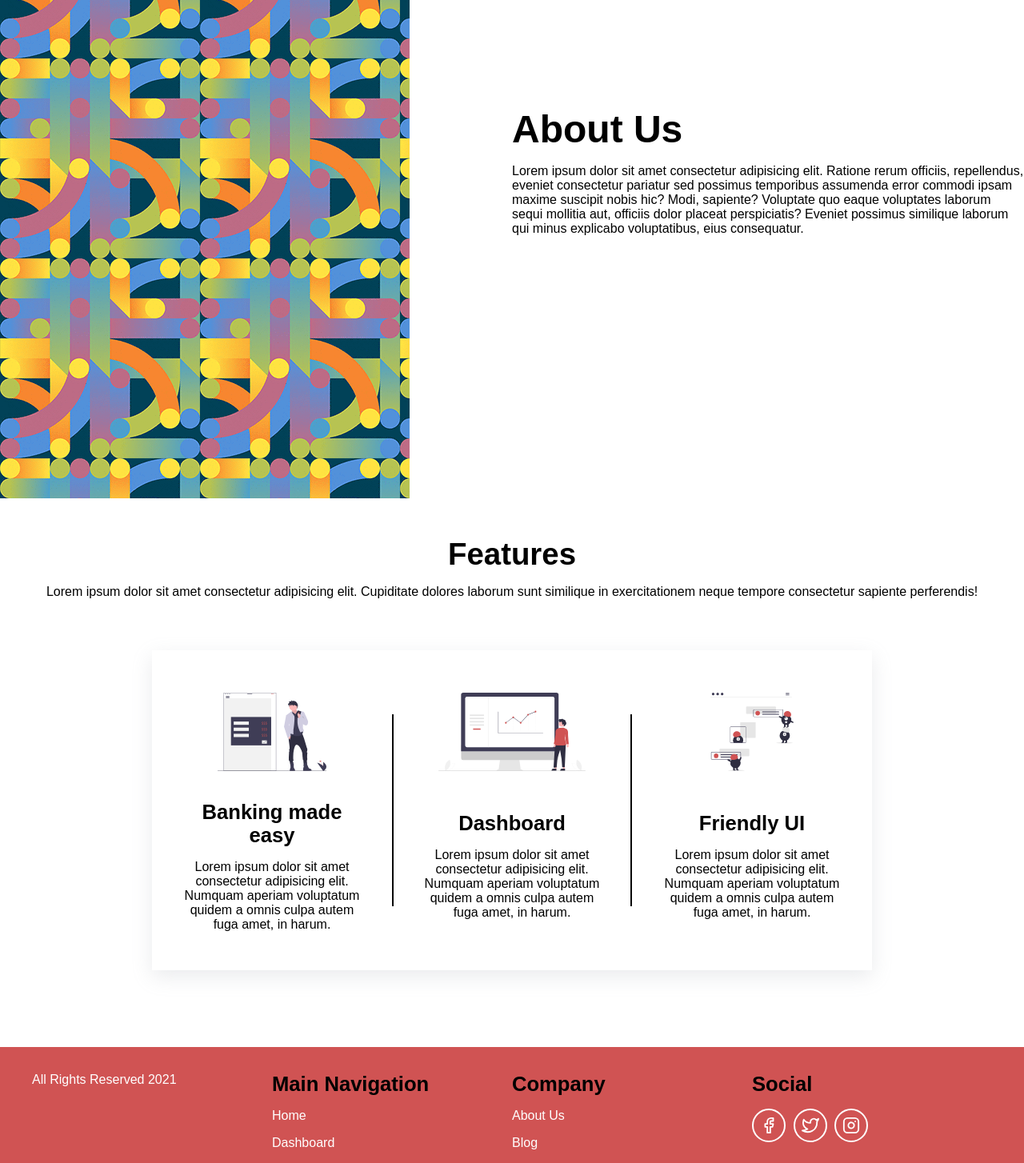
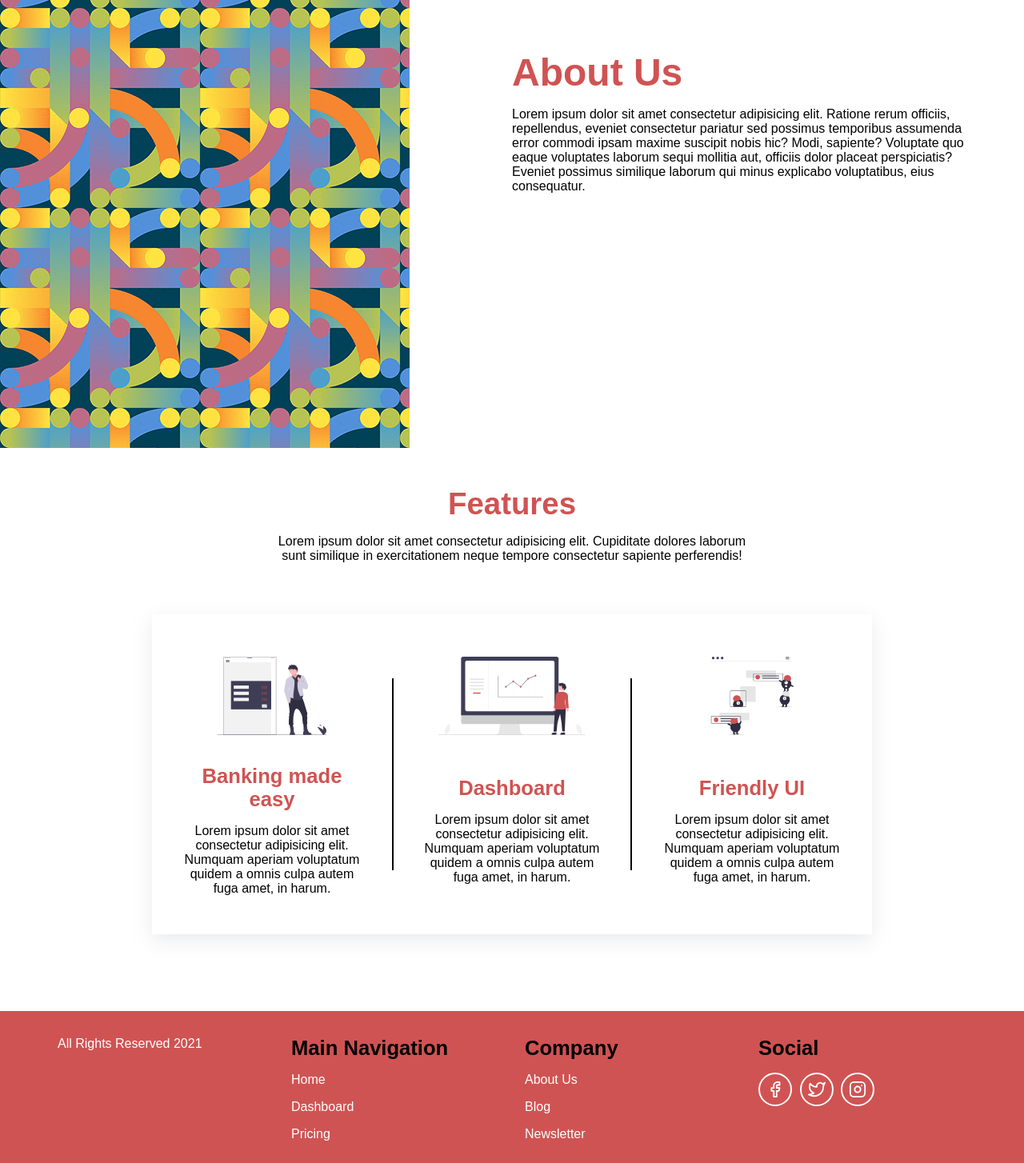
Before and after one commit to neintanuki/avion-banking-app, a React (Create React App) app: page / in a window 1280 px wide. Shown: the part 1040-2494 px from the top of the page at 80% size. Built offline with nearby package versions, Linux system fonts and the light colour scheme; the HTML template or start-up script is replaced by a standard one.

Commit message:
added accent color

```diff
--- a/src/index.css
+++ b/src/index.css
@@ -41,3 +41,7 @@ a {
 .f-lg {
     font-size: 3rem;
 }
+
+.text-content {
+    max-width: 600px;
+}
--- a/src/pages/Home.js
+++ b/src/pages/Home.js
@@ -44,15 +44,19 @@ export default function Home() {
                     {/* illustration */}
                 </div>
                 <div className="right-side">
-                    <h1 className="title f-lg">About Us</h1>
-                    <p className="subtitle">Lorem ipsum dolor sit amet consectetur adipisicing elit. Ratione rerum officiis, repellendus, eveniet consectetur pariatur sed possimus temporibus assumenda error commodi ipsam maxime suscipit nobis hic? Modi, sapiente? Voluptate quo eaque voluptates laborum sequi mollitia aut, officiis dolor placeat perspiciatis? Eveniet possimus similique laborum qui minus explicabo voluptatibus, eius consequatur.</p>
+                    <div className="text-content">
+                        <h1 className="title f-lg">About Us</h1>
+                        <p className="subtitle">Lorem ipsum dolor sit amet consectetur adipisicing elit. Ratione rerum officiis, repellendus, eveniet consectetur pariatur sed possimus temporibus assumenda error commodi ipsam maxime suscipit nobis hic? Modi, sapiente? Voluptate quo eaque voluptates laborum sequi mollitia aut, officiis dolor placeat perspiciatis? Eveniet possimus similique laborum qui minus explicabo voluptatibus, eius consequatur.</p>
+                    </div>
                 </div>
             </section>
 
             <section id="features">
                 <div className="container">
-                    <h1 className="title f-md">Features</h1>
-                    <p className="subtitle">Lorem ipsum dolor sit amet consectetur adipisicing elit. Cupiditate dolores laborum sunt similique in exercitationem neque tempore consectetur sapiente perferendis!</p>
+                    <div className="text-content">
+                        <h1 className="title f-md">Features</h1>
+                        <p className="subtitle">Lorem ipsum dolor sit amet consectetur adipisicing elit. Cupiditate dolores laborum sunt similique in exercitationem neque tempore consectetur sapiente perferendis!</p>
+                    </div>
 
                     <div className="feature-list">
                         <div className="feature">
@@ -97,16 +101,16 @@ export default function Home() {
 
                     <div className="footer-links">
                         <h1 className="title f-sm">Main Navigation</h1>
-                        <a href="">Home</a>
-                        <a href="">Dashboard</a>
-                        <a href="">Pricing</a>
+                        <a href="#home">Home</a>
+                        <a href="#">Dashboard</a>
+                        <a href="#">Pricing</a>
                     </div>
 
                     <div className="footer-links">
                         <h1 className="title f-sm">Company</h1>
-                        <a href="">About Us</a>
-                        <a href="">Blog</a>
-                        <a href="">Newsletter</a>
+                        <a href="#about">About Us</a>
+                        <a href="#">Blog</a>
+                        <a href="#">Newsletter</a>
                     </div>
 
                     <div className="social-links">
--- a/src/pages/styles/Home.css
+++ b/src/pages/styles/Home.css
@@ -2,15 +2,29 @@
 .home .container {
     max-width: 1200px;
     margin: auto;
+    /* padding: 0 2rem; */
 }
 
 .home .title {
     margin: 0;
 }
 
+section .title {
+    color: #d05353;
+}
+
+section .container {
+    padding: 0 2rem;
+}
+
 header {
+    width: 100%;
     padding: 1.4rem;
     background-color: #F9E784;
+    position: fixed;
+    top: 0;
+    left: 0;
+    z-index: 99;
 }
 
 header .container {
@@ -70,10 +84,17 @@ section .right-side {
     background: url(../../assets/geometrica.png);
 }
 
+#about .right-side {
+    padding-right: 2rem;
+}
 
 #features {
     text-align: center;
     padding: 2rem;
+}
+
+#features .text-content {
+    margin: auto;
 }
 
 #features .feature {
@@ -144,7 +165,8 @@ footer {
 footer .container {
     display: grid;
     grid-template-columns: repeat(4, 1fr);
-    padding: 2rem 0;
+    column-gap: 2rem;
+    padding: 2rem;
 }
 
 footer a {
```
